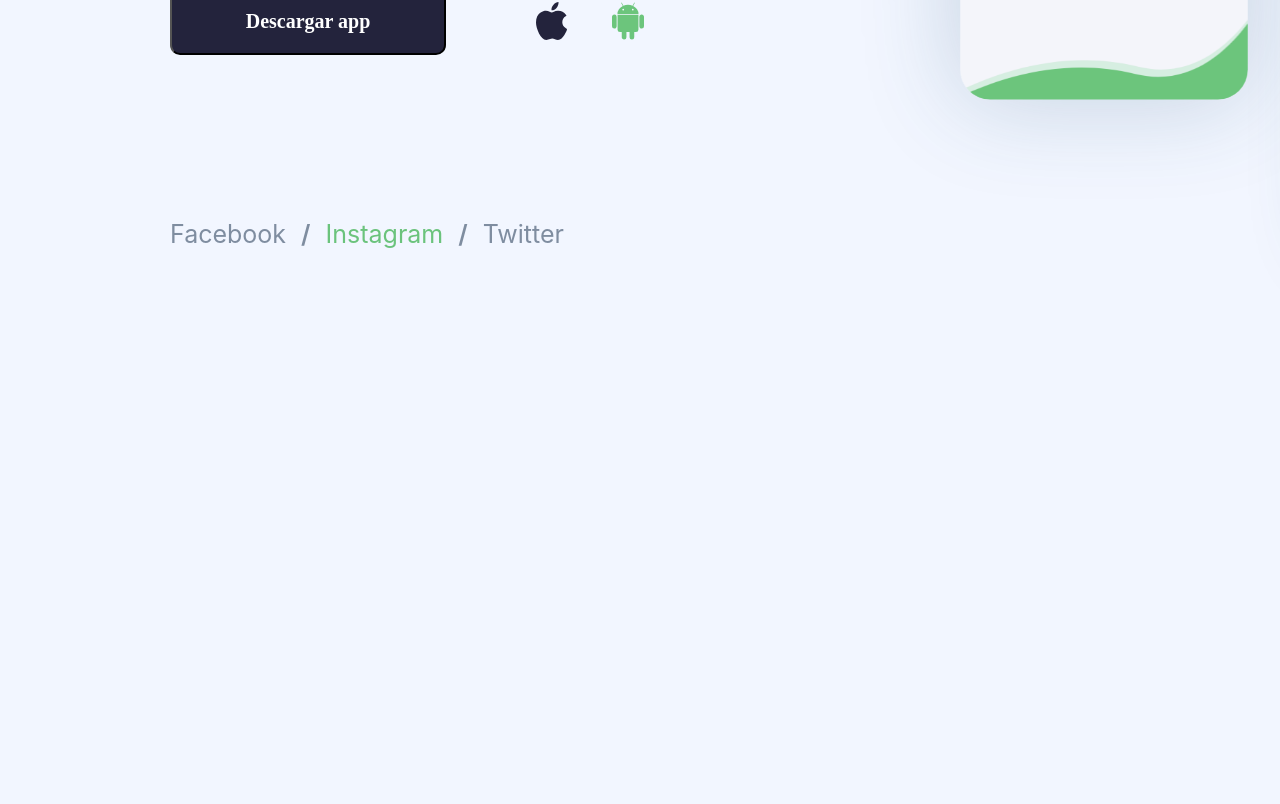
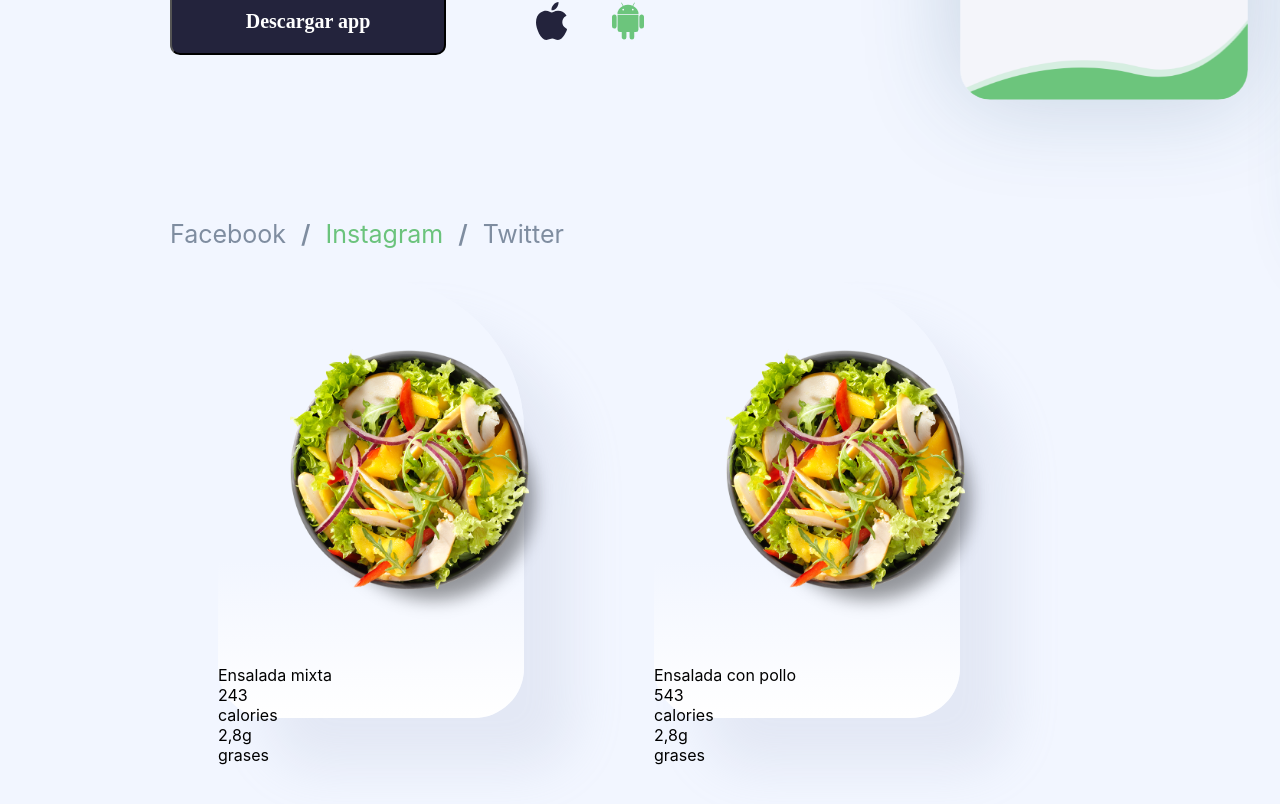
Before and after one commit to gonjila/Daietto, a React (Create React App) app: page / in a window 1280 px wide. Shown: the part 715-1519 px from the top of the page. Built offline with nearby package versions, Linux system fonts and the light colour scheme.

Commit message:
start creating salad elements

```diff
--- a/src/App.js
+++ b/src/App.js
@@ -1,5 +1,6 @@
 import styled from "styled-components";
 import Deliciosas from "./components/deliciosas/Deliciosas";
+import Descubre from "./components/descubre/Descubre";
 
 import Navbar from "./components/Navbar";
 
@@ -8,6 +9,7 @@ function App() {
         <Container>
             <Navbar />
             <Deliciosas />
+            <Descubre />
         </Container>
     );
 }
@@ -23,4 +25,5 @@ const Container = styled.div`
 
     display: flex;
     flex-direction: column;
+    align-items: center;
 `;
--- a/src/components/Navbar.jsx
+++ b/src/components/Navbar.jsx
@@ -35,6 +35,7 @@ const Container = styled.div`
     #logo {
         display: flex;
         align-items: center;
+        cursor: pointer;
 
         img {
             width: 69.84px;
@@ -56,6 +57,7 @@ const Container = styled.div`
             font-weight: 500;
             font-size: 1.5625rem;
             color: #7f8da0;
+            cursor: pointer;
 
             &:not(:last-child) {
                 margin-right: 4.0625rem;
@@ -71,6 +73,7 @@ const Container = styled.div`
             font-weight: bold;
             font-size: 25px;
             color: #23233c;
+            cursor: pointer;
 
             &:last-child {
                 color: #6bc37c;
--- a/src/components/deliciosas/Deliciosas.jsx
+++ b/src/components/deliciosas/Deliciosas.jsx
@@ -16,6 +16,7 @@ export default Deliciosas;
 
 const Container = styled.div`
     height: auto;
+    margin-bottom: 30px;
     position: relative;
 
     display: flex;
--- a/src/components/deliciosas/TextComponent.jsx
+++ b/src/components/deliciosas/TextComponent.jsx
@@ -90,11 +90,13 @@ const Text = styled.div`
             color: #fff;
             border-radius: 0.625rem;
             background: #23233c;
+            cursor: pointer;
         }
         img {
             width: 1.9619rem;
             height: 2.3919rem;
             background: transparent;
+            cursor: pointer;
 
             &:first-of-type {
                 margin: 0 2.8125rem 0 5.625rem;
--- /dev/null
+++ b/src/components/descubre/Descubre.jsx
@@ -0,0 +1,33 @@
+import styled from "styled-components";
+import Salad from "./Salad";
+
+function Descubre() {
+    return (
+        <Container>
+            <div id="salads">
+                <Salad img="images/salad1.png" text="Ensalada mixta" calories="243" grases="2,8g" />
+                <Salad img="images/salad1.png" text="Ensalada con pollo" calories="543" grases="2,8g" />
+            </div>
+            <Text></Text>
+        </Container>
+    );
+}
+
+export default Descubre;
+
+const Container = styled.div`
+    width: 1484px;
+    height: 734px;
+    background: transparent;
+
+    #salads {
+        width: 50%;
+
+        display: flex;
+        justify-content: space-between;
+    }
+`;
+
+const Text = styled.div`
+    width: 50%;
+`;
--- /dev/null
+++ b/src/components/descubre/Salad.jsx
@@ -0,0 +1,30 @@
+import styled from "styled-components";
+
+function Salad({ img, text, calories, grases }) {
+    return (
+        <Container>
+            <img alt="salad" src={img} />
+            <p>{text}</p>
+            <div>
+                <div>
+                    <p>{calories}</p>
+                    <p>calories</p>
+                </div>
+                <div>
+                    <p>{grases}</p>
+                    <p>grases</p>
+                </div>
+            </div>
+        </Container>
+    );
+}
+
+export default Salad;
+
+const Container = styled.div`
+    width: 306px;
+    height: 440px;
+    border-radius: 153px 153px 50px 50px;
+    background: linear-gradient(#f2f6ff 0%, #f2f6ff 64.59%, #fff 100%);
+    box-shadow: 50px 50px 50px rgba(171, 182, 204, 0.2);
+`;
```
Also changed, not shown: public/images/salad1.png (added), public/images/salad2.png (added).
